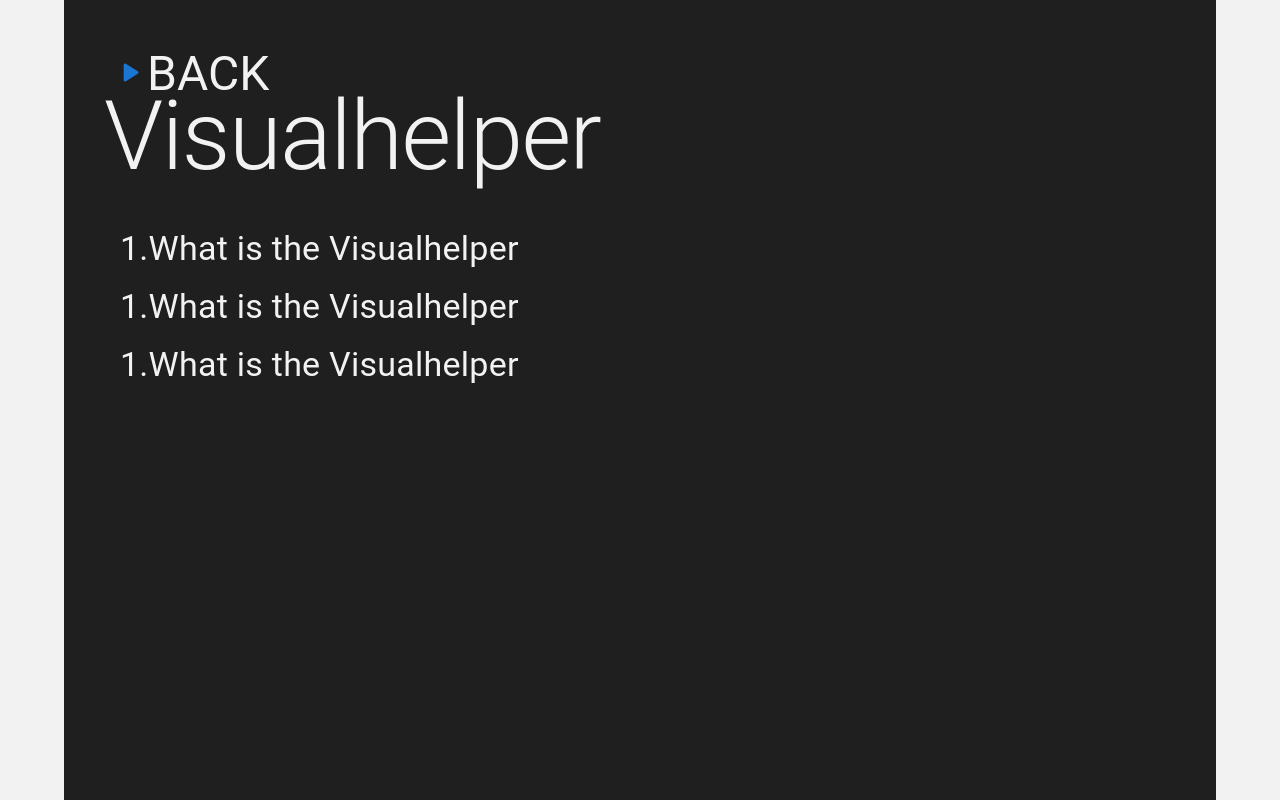
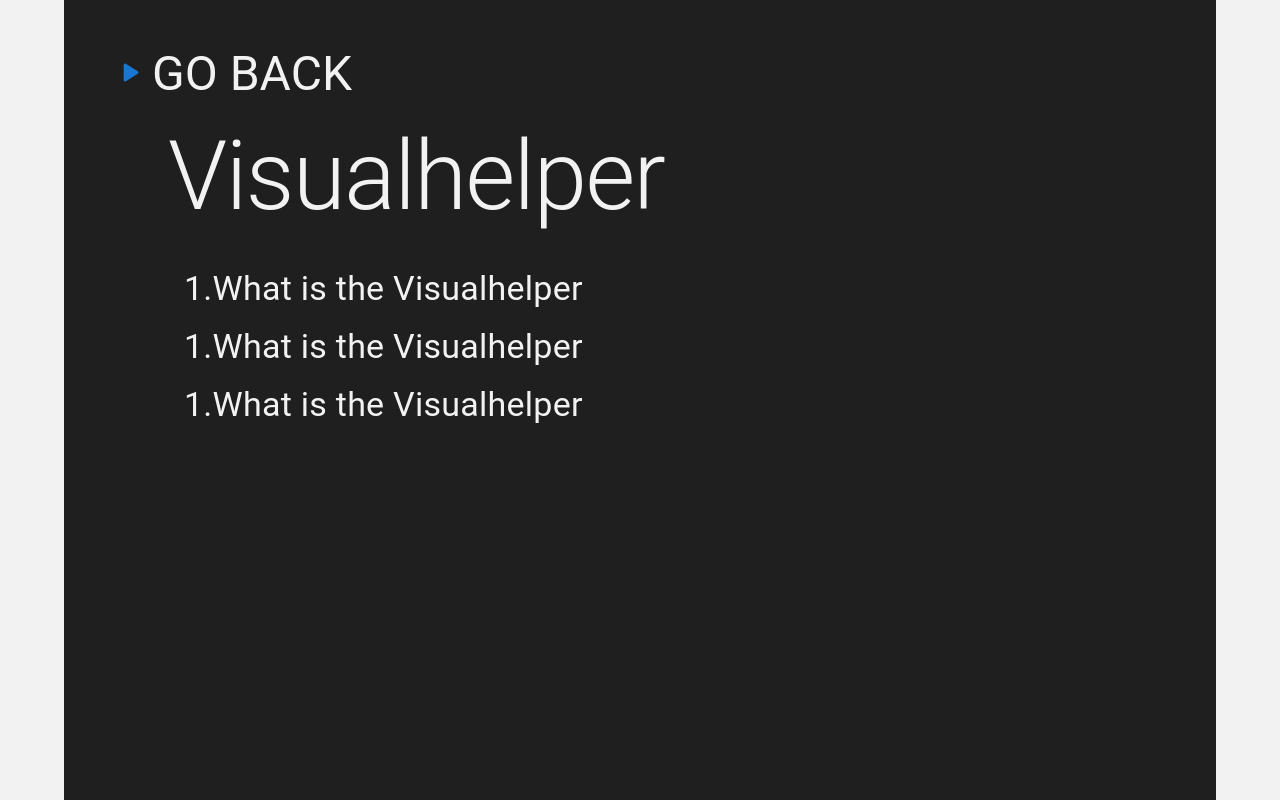
Before and after one commit to pinkishincoloragain/VisualHelper, a React (Create React App) app: page /about in a window 1280 px wide. Shown: the top 800 px of the page. Built offline with nearby package versions, Linux system fonts and the light colour scheme.

Commit message:
changed notice page, modified TextBox and proceeding to Reading test

```diff
--- a/src/Components/Button2.js
+++ b/src/Components/Button2.js
@@ -29,6 +29,7 @@ export default function Button2(props) {
         "&:focus": {
           color: "red",
         },
+        ...props.sx,
       }}
     >
       <Box
--- a/src/Components/BackButton.js
+++ b/src/Components/LinkButton.js
@@ -2,7 +2,7 @@ import Button2 from "./Button2";
 import { Box, Typography } from "@mui/material";
 import { useSelector } from "react-redux";
 
-export default function BackButton(props) {
+export default function LinkButton(props) {
   const darkMode = useSelector((state) => state.mode.value);
   const handleClick = () => {
     window.history.back();
@@ -10,15 +10,17 @@ export default function BackButton(props) {
   return (
     <Box
       sx={{
-        width: "5vw",
+        // width: "6vw",
         height: "5vh",
+        ...props.sx
       }}
     >
       <Button2
         onClick={handleClick}
-        name={"back"}
+        name={props.name}
+        href={props.href}
         sx={{
-          height: "10vh",
+          // height: "10vh",
           backgroundColor: darkMode ? "#1f1f1f" : "#f2f2f2",
         }}
       />
--- a/src/Components/Styles.js
+++ b/src/Components/Styles.js
@@ -22,6 +22,7 @@ const TextBox = (props) => {
         width: "100%",
         height: "100%",
         backgroundColor: !props.darkMode ? "#f2f2f2" : "#1f1f1f",
+        border: !props.darkMode ? "solid red 1px" : "solid yellow 1px",
         ...props.sx,
       }}
     >
--- a/src/Components/Test/Notice.js
+++ b/src/Components/Test/Notice.js
@@ -24,7 +24,6 @@ export default function Notice(props) {
   const brightness = !darkMode ? "brightness" : "brightness";
 
   return (
-    <Box>
     <Box sx={{ height: "100%" }}>
       <Box
         sx={{
@@ -32,7 +31,6 @@ export default function Notice(props) {
           pr: "1vw",
           pt: "4vh",
           width: "80vw",
-            height: "80vh",
           backgroundColor: darkMode ? "#1f1f1f" : "#f2f2f2",
         }}
       >
@@ -79,6 +77,5 @@ export default function Notice(props) {
         </Box>
       </Box>
     </Box>
-    </Box>
   );
 }
--- a/src/Components/Test/ReadingTest.js
+++ b/src/Components/Test/ReadingTest.js
@@ -71,14 +71,14 @@ const ReadingTest = (props) => {
             display: "flex",
             flexDirection: "column",
             justifyContent: "center",
-            mt: "20vh",
+            mt: "10vh",
             // border: "1px solid #f2f2f2",
           }}
         >
-          <TextBox
-            text={questions[props.qNum].text1}
-            darkMode={false}
-          ></TextBox>
+          <TextBox text={questions[props.qNum].text1} darkMode={false} />
+          <Button2 name="finished" sx={{ mb: "10vh" }} />
+          <TextBox text={questions[props.qNum].text2} darkMode={true} />
+          <Button2 name="finished" />
           <Box
             sx={{
               display: "flex",
--- a/src/Components/Test/Test.js
+++ b/src/Components/Test/Test.js
@@ -38,6 +38,7 @@ function TimeBar(props) {
         animation: `${timeBar} 30s linear`,
       }}
     >
+      {props.step}
       {/* <Typography
         pl={8}
         color={!darkMode ? "#1f1f1f" : "#f2f2f2"}
@@ -114,7 +115,7 @@ export default function Test() {
             }}
           >
             {0 <= step && step < 6 ? (
-              <ColorTest qNum={step} handleStep={handleStep} />
+              <ReadingTest qNum={step} handleStep={handleStep} />
             ) : null}
             {/* {step < 3 ? <PreTest handleStep={handleStep} /> : null} */}
             {step === 6 ? <PreTest handleStep={handleStep} /> : null}
--- a/src/Views/AboutPage.js
+++ b/src/Views/AboutPage.js
@@ -1,6 +1,6 @@
 import { Box, List, ListItem, Typography } from "@mui/material";
 import { useSelector } from "react-redux";
-import BackButton from "../Components/BackButton";
+import LinkButton from "../Components/LinkButton";
 
 export default function AboutPage() {
   const darkMode = useSelector((state) => state.mode.value);
@@ -21,9 +21,18 @@ export default function AboutPage() {
           backgroundColor: darkMode ? "#1f1f1f" : "#f2f2f2",
         }}
       >
-        <BackButton />
+        <LinkButton
+          name="Go back"
+          sx={{ width: "20vw", mb: "5vh" }}
+          href={"/"}
+        />
 
-        <Box color={!darkMode ? "#1f1f1f" : "#f2f2f2"}>
+        <Box
+          sx={{
+            px: "5vw",
+            color: !darkMode ? "#1f1f1f" : "#f2f2f2",
+          }}
+        >
           <Typography variant="h1">Visualhelper</Typography>
           <br />
           <List>
--- a/src/Views/TestPage.js
+++ b/src/Views/TestPage.js
@@ -12,7 +12,7 @@ export default function TestPage(props) {
     <Box
       sx={{
         width: "max(100%,100vw)",
-        height: "120vh",
+        height: "100%",
         display: "flex",
         flexDirection: "column",
         backgroundColor: darkMode ? "#1f1f1f" : "#f2f2f2",
```
Lines whose indentation alone changed are shown as unchanged.
